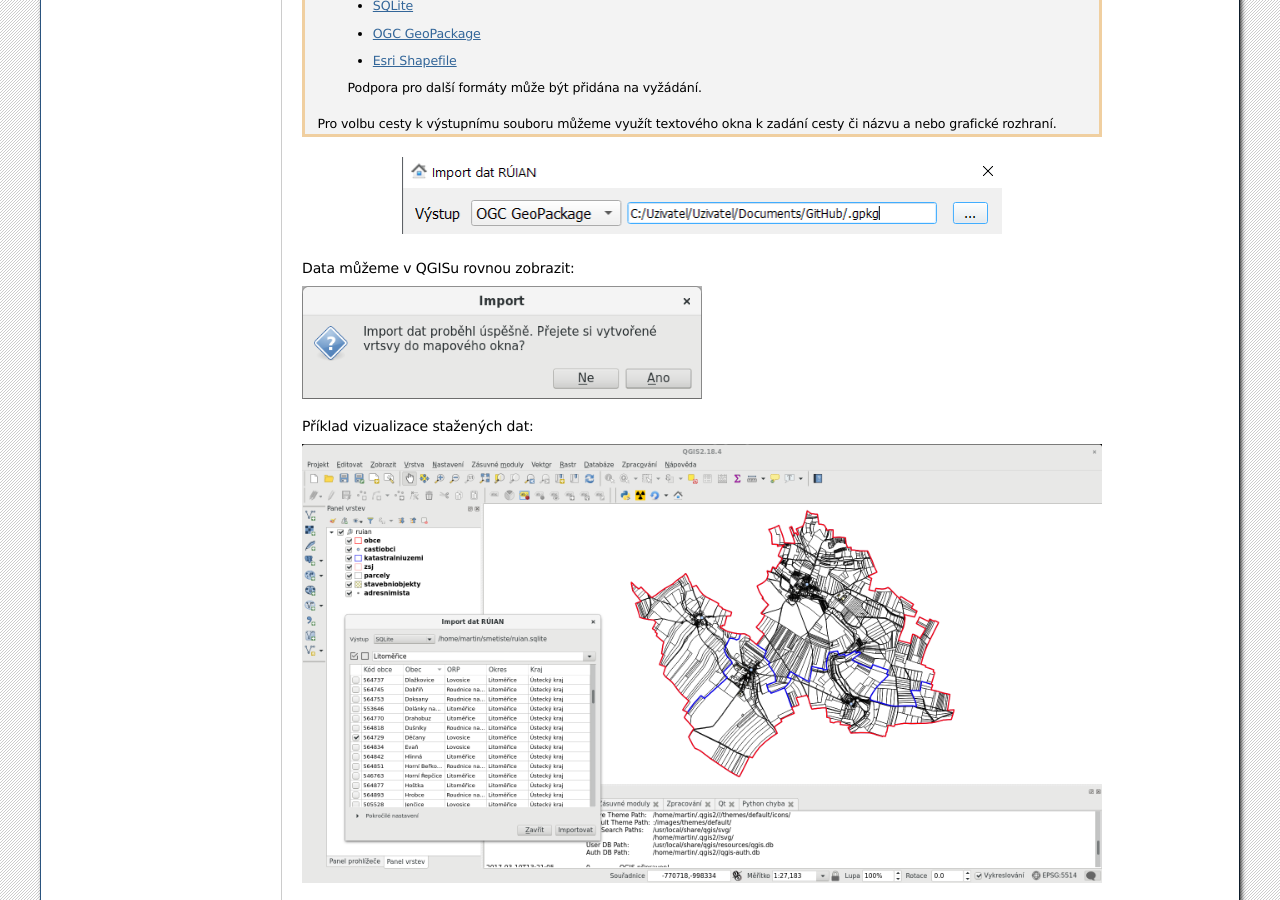
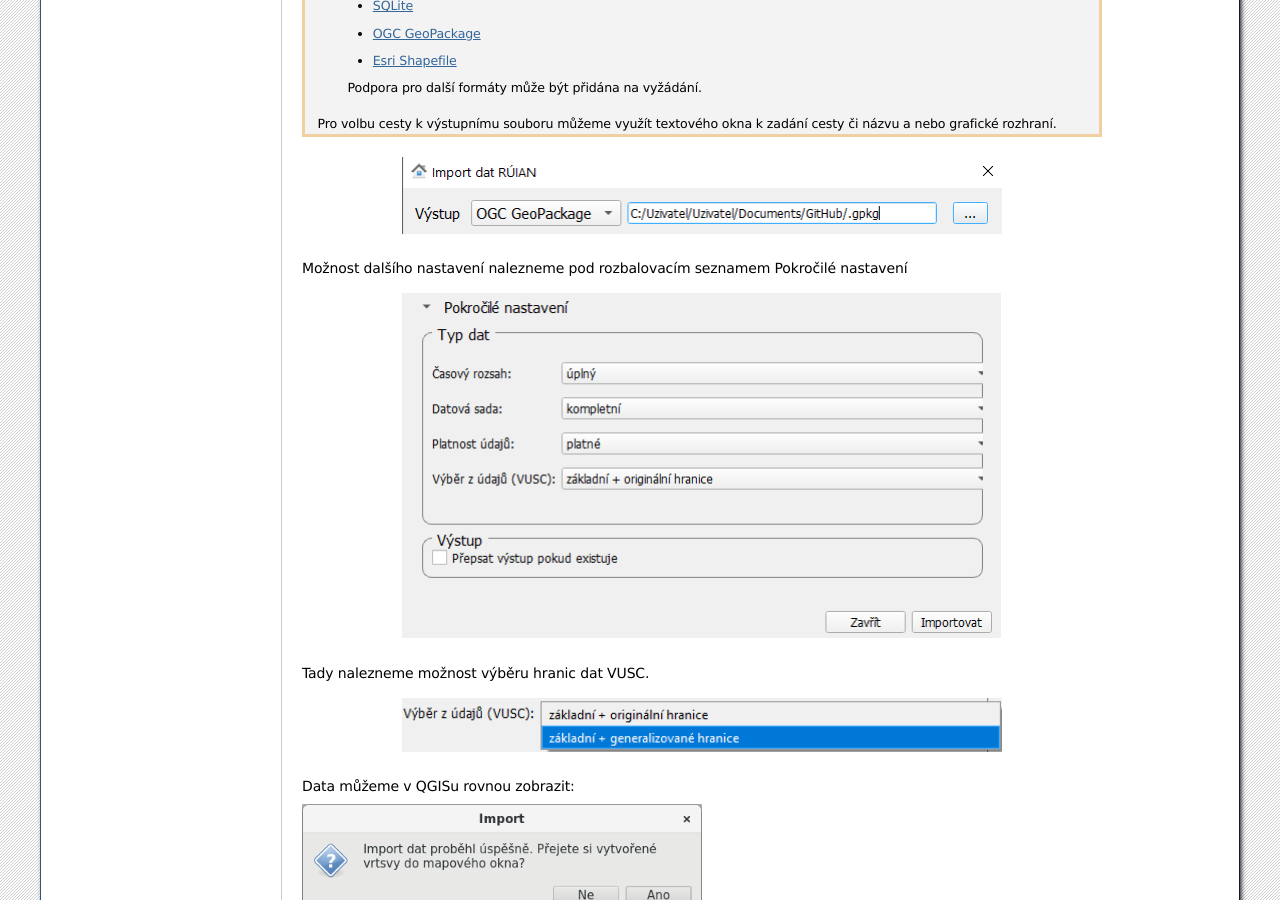
Before and after one commit to ctu-geoforall-lab/qgis-ruian-plugin, a Sphinx documentation site: the page built from docs/source/popis.rst, in a window 1280 px wide and 900 px high, scrolled down 1295 px. Built offline with Sphinx 7.4.7, drawn with Linux system fonts in a browser that asks for light colours; formulas are drawn with MathJax 3.

Commit message:
Update popis.rst

```diff
--- a/docs/source/popis.rst
+++ b/docs/source/popis.rst
@@ -38,6 +38,16 @@
 .. figure:: images/select-storagelocation.png
       :width: 600
 
+Možnost dalšího nastavení nalezneme pod rozbalovacím seznamem Pokročilé nastavení
+
+.. figure:: images/advanced.png
+      :width: 600
+
+Tady nalezneme možnost výběru hranic dat VUSC.
+
+.. figure:: images/advanced-vusc.png
+      :width: 600
+
 Data můžeme v QGISu rovnou zobrazit:
 
 .. image:: images/ruian-add.png
```
